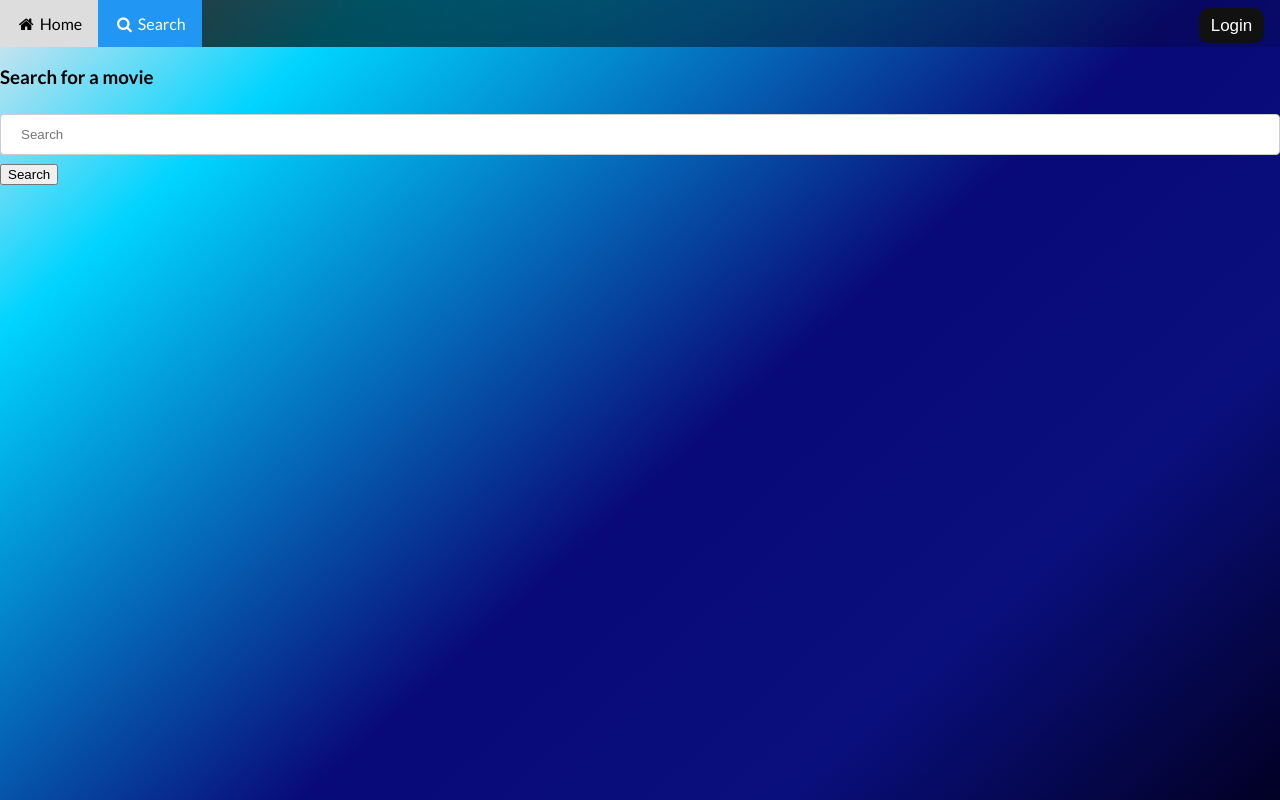
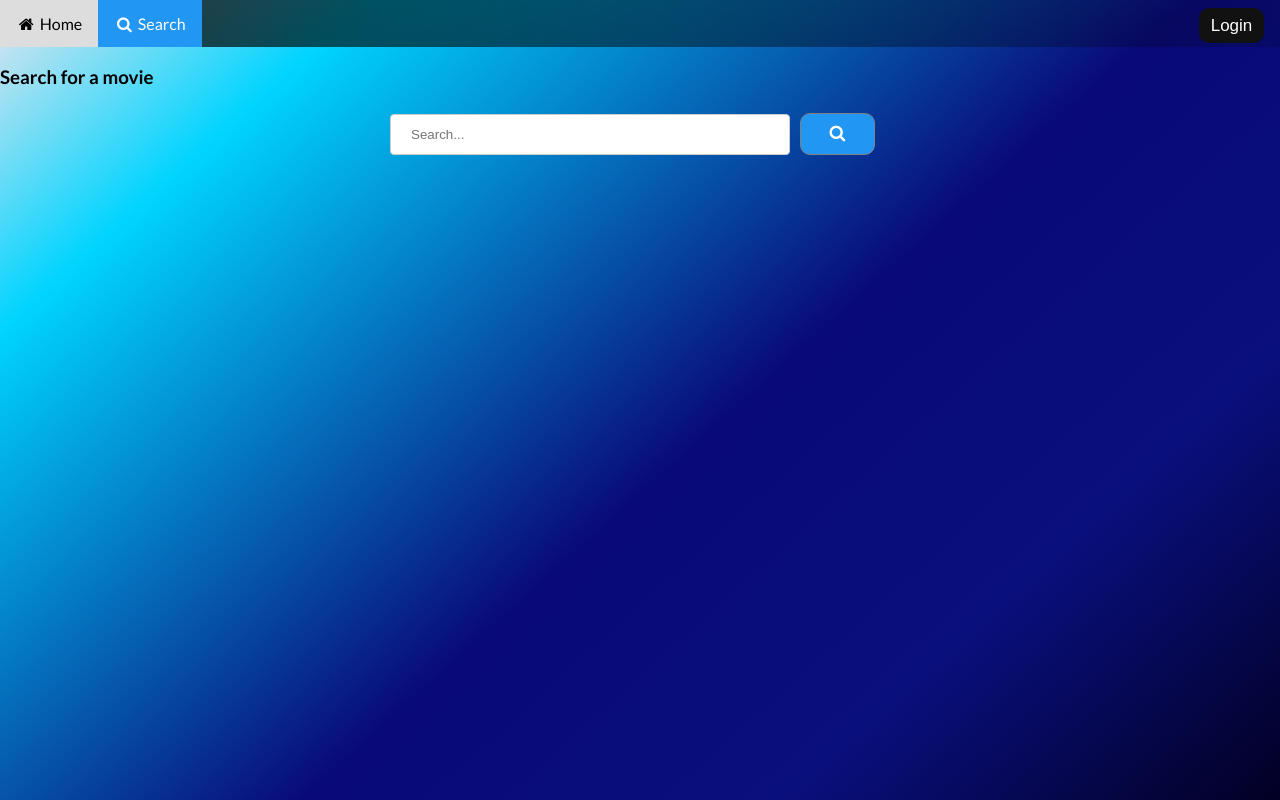
Before and after one commit to OwaisAD/CA2_Frontend, a React (Vite) app: page /search in a window 1280 px wide. Built offline with nearby package versions, Linux system fonts and the light colour scheme.

Commit message:
movie component coming together

```diff
--- a/index.html
+++ b/index.html
@@ -6,8 +6,9 @@
     <meta name="viewport" content="width=device-width, initial-scale=1.0" />
     <link rel="stylesheet" href="https://cdnjs.cloudflare.com/ajax/libs/font-awesome/4.7.0/css/font-awesome.min.css" />
     <link rel="preconnect" href="https://fonts.googleapis.com">
-<link rel="preconnect" href="https://fonts.gstatic.com" crossorigin>
-<link href="https://fonts.googleapis.com/css2?family=Lato:wght@300;400;700&family=Roboto:ital,wght@0,100;0,300;1,100;1,300&display=swap" rel="stylesheet">
+    <link rel="preconnect" href="https://fonts.googleapis.com">
+    <link rel="preconnect" href="https://fonts.gstatic.com" crossorigin>
+    <link href="https://fonts.googleapis.com/css2?family=Lato:wght@300;400;700&family=Roboto+Condensed&family=Roboto:ital,wght@0,100;0,300;1,100;1,300&display=swap" rel="stylesheet">
     <title>CineWatch | Find and Save Your Movies Here</title>
   </head>
   <body>
--- a/src/components/Search.jsx
+++ b/src/components/Search.jsx
@@ -1,43 +1,60 @@
-import { useState } from "react"
-import { useRef } from "react"
-import facade from "../facades/apiFacade"
-import Movie from "./moviesComponents/Movie"
+import { useState } from "react";
+import { useRef } from "react";
+import facade from "../facades/apiFacade";
+import Movie from "./moviesComponents/Movie";
 
 function Search(props) {
-    const inputRef = useRef()
-    const [isLoading, setIsLoading] = useState(false)
-    const [movieData, setMovieData] = useState(undefined)
+  const inputRef = useRef();
+  const [isLoading, setIsLoading] = useState(false);
+  const [movieData, setMovieData] = useState(undefined);
 
   const handleMovieSearch = (event) => {
-      event.preventDefault()
-      setIsLoading(true)
-      facade.searchMovie(inputRef.current.value)
-        .then(res => {
-          console.log(res)
-          setMovieData(res)
+    event.preventDefault();
+    if(inputRef.current.value === "") return
+    setIsLoading(true);
+    facade
+      .searchMovie(inputRef.current.value)
+      .then((res) => {
+        console.log(res);
+        setMovieData(res);
+        inputRef.current.value = ""
       })
-        .catch(err => {
+      .catch((err) => {
         //err.fullError.then(e => setErrorMsg(e.message))
         //navigate("/error")
-        })
-      setIsLoading(false)
-    }
+      });
+    setIsLoading(false);
+  };
 
   return (
     <>
       <div>
         <h3>Search for a movie</h3>
-      <form>
-            <input id='search' type="text" placeholder='Search' ref={inputRef} required/>
-            <button type="submit" onClick={
-               handleMovieSearch
-            }>Search</button>
+        <div className="search-bar">
+          <form className="search-field-form">
+            <div className="search-field">
+              <input
+                id="search"
+                type="text"
+                placeholder="Search..."
+                ref={inputRef}
+                required
+              />
+            </div>
+            <button type="submit" onClick={handleMovieSearch}>
+            <i className="fa fa-fw fa-search"></i>
+            </button>
           </form>
         </div>
+      </div>
 
-    {isLoading ? <h1>Loading movie...</h1> : (movieData !== undefined && <Movie movieData={movieData}/>)}
+      {isLoading ? (
+        <h1>Loading movie...</h1>
+      ) : (
+        movieData !== undefined && <Movie movieData={movieData} />
+      )}
     </>
-  )
+  );
 }
 
-export default Search
+export default Search;
--- a/src/components/moviesComponents/Movie.jsx
+++ b/src/components/moviesComponents/Movie.jsx
@@ -13,7 +13,7 @@ const Movie = ({ movieData }) => {
   return (
     <div className="movie-container">
       <div className="title-container">
-        <h2>{movieData.movie.title}</h2>
+          {movieData.movie.title}
       </div>
 
       <div className="movie-info-with-poster">
@@ -23,7 +23,7 @@ const Movie = ({ movieData }) => {
           className="movie-poster-img"
         />
         <div className="movie-img-middle">
-          <button className="movie-img-middle-text">Add {movieData.movie.title} to watchlist</button>
+          <button className="movie-img-middle-text">Add to watchlist</button>
         </div>
 
         <div className="ribbon">
--- a/src/styles/header.css
+++ b/src/styles/header.css
@@ -194,13 +194,13 @@ input[type=text],input[type=password], select {
 /*STYLING MOVIE COMPONENT*/
 .movie-container {
   max-width: 500px;
-  color: white;
   background-color: RGBA(152, 180, 212, 0.5);
   border-radius: 20px;
   box-shadow: rgba(0, 0, 0, 0.24) 0px 3px 8px;
   padding: 10px;
   justify-content: center;
   margin: auto;
+  font-family: 'Roboto Condensed';
 }
 
 
@@ -225,8 +225,8 @@ input[type=text],input[type=password], select {
   transition: .5s ease;
   opacity: 0;
   position: absolute;
-  top: 50%; /*SHOULD BE CHANGED*/
-  left: 50%;
+  top: 50%;
+  left: 52%;
   transform: translate(-50%, -50%);
   -ms-transform: translate(-50%, -50%);
   text-align: center;
@@ -271,3 +271,45 @@ input[type=text],input[type=password], select {
     left: -3px;
     font-size: 12px;
 }
+
+/*more movie component styling*/
+/*title*/
+.title-container {
+  font-size: 48px;
+  padding: 5px 0px;
+  color: #fff;
+}
+
+
+/*STYLING SEARCH BAR ON SEARCH PAGE*/
+.search-bar {
+  max-width: 500px;
+  /*background-color: white;*/
+  margin: auto;
+  margin-bottom: 25px;
+}
+
+.search-bar input {
+  width: 400px;
+}
+
+.search-field {
+  position: relative;
+  display: inline-block;
+}
+
+form.search-field-form button {
+  width: 15%;
+  padding: 10px;
+  background: #2196F3;
+  color: white;
+  font-size: 17px;
+  border: 1px solid grey;
+  border-radius: 10px;
+  cursor: pointer;
+  margin-left: 10px;
+}
+
+form.search-field-form button:hover {
+  background: #0b7dda;
+}
```
Lines whose indentation alone changed are shown as unchanged.
